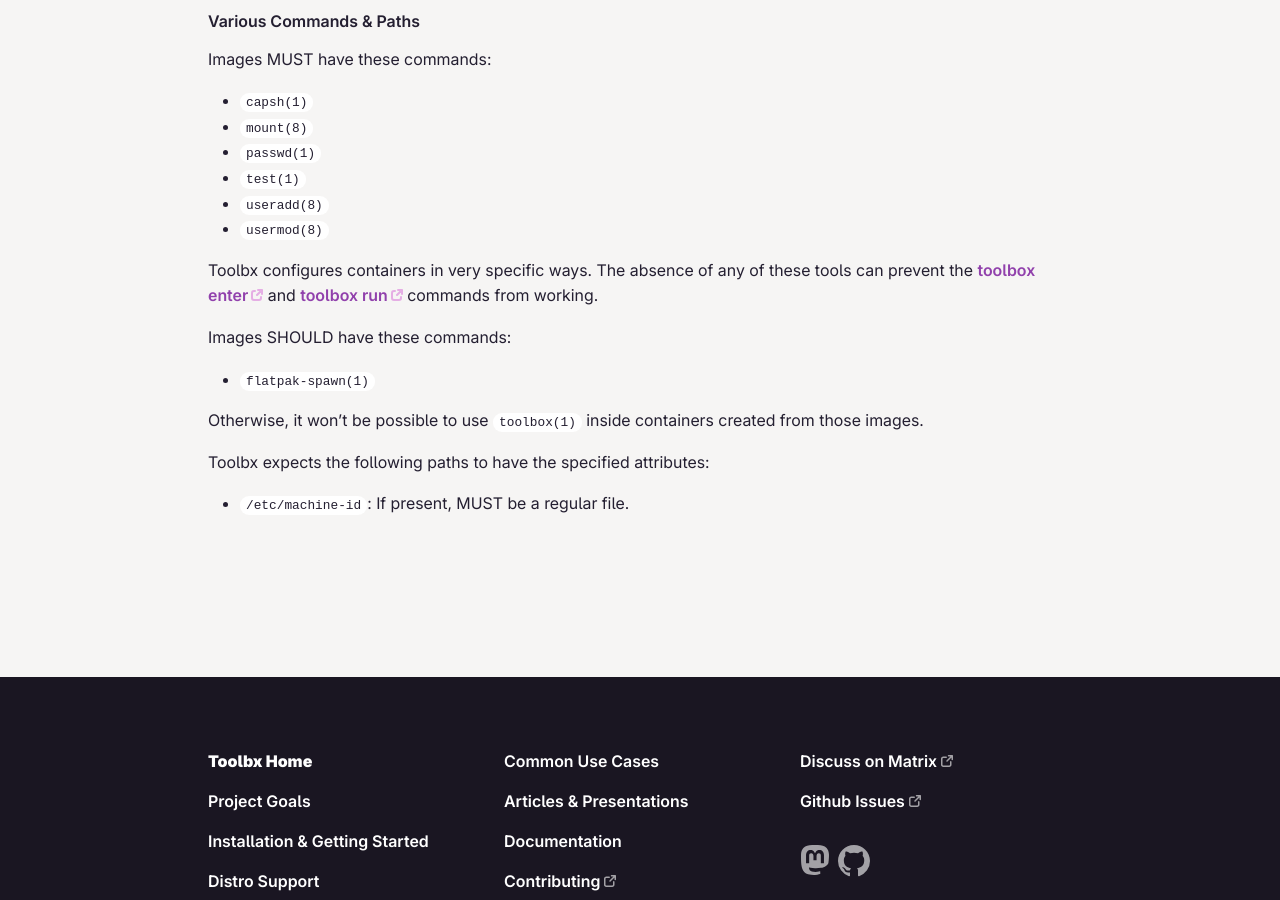
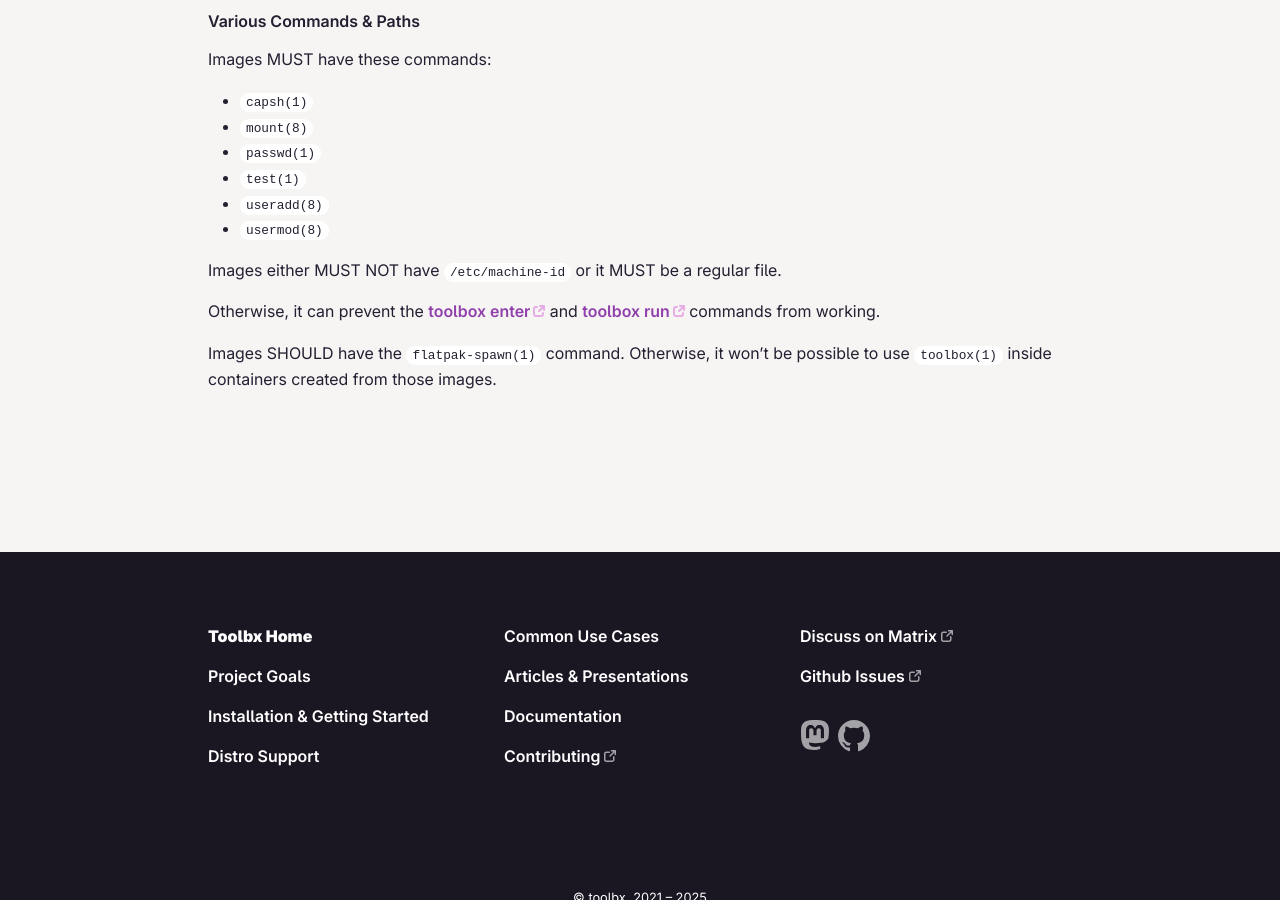
Before and after one commit to containers/containertoolbx.org, a Jekyll site: the page built from doc.md, in a window 1280 px wide and 900 px high, scrolled down 7987 px. Built offline with Jekyll 4.4.1, drawn with Linux system fonts in a browser that asks for light colours.

Commit message:
Tweak 'Various Commands & Paths' for simplicity & consistency
https://github.com/containers/toolbox/issues/1606

```diff
--- a/doc.md
+++ b/doc.md
@@ -284,12 +284,8 @@
 * `useradd(8)`
 * `usermod(8)`
 
-Toolbx configures containers in very specific ways. The absence of any of these tools can prevent the [toolbox enter](https://github.com/containers/toolbox/blob/main/doc/toolbox-enter.1.md) and [toolbox run](https://github.com/containers/toolbox/blob/main/doc/toolbox-run.1.md) commands from working.
+Images either MUST NOT have `/etc/machine-id` or it MUST be a regular file.
 
-Images SHOULD have these commands:
-* `flatpak-spawn(1)`
+Otherwise, it can prevent the [toolbox enter](https://github.com/containers/toolbox/blob/main/doc/toolbox-enter.1.md) and [toolbox run](https://github.com/containers/toolbox/blob/main/doc/toolbox-run.1.md) commands from working.
 
-Otherwise, it won't be possible to use `toolbox(1)` inside containers created from those images.
-
-Toolbx expects the following paths to have the specified attributes:
-* `/etc/machine-id`: If present, MUST be a regular file.
+Images SHOULD have the `flatpak-spawn(1)` command. Otherwise, it won't be possible to use `toolbox(1)` inside containers created from those images.
```
